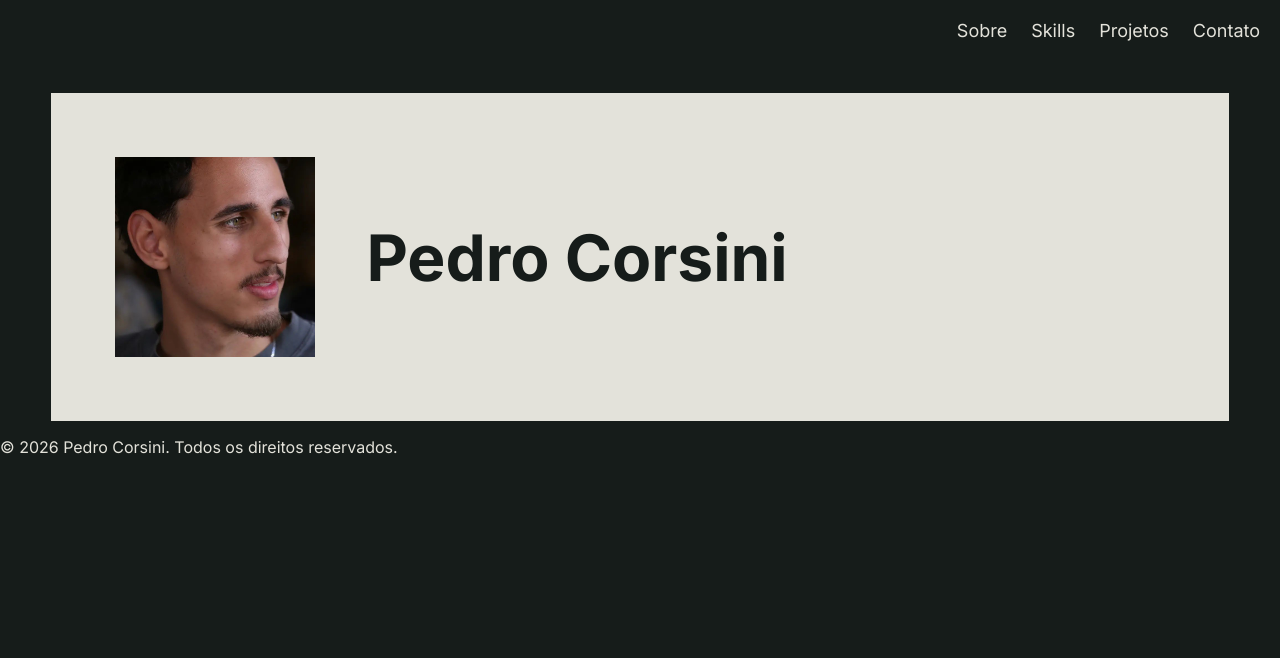
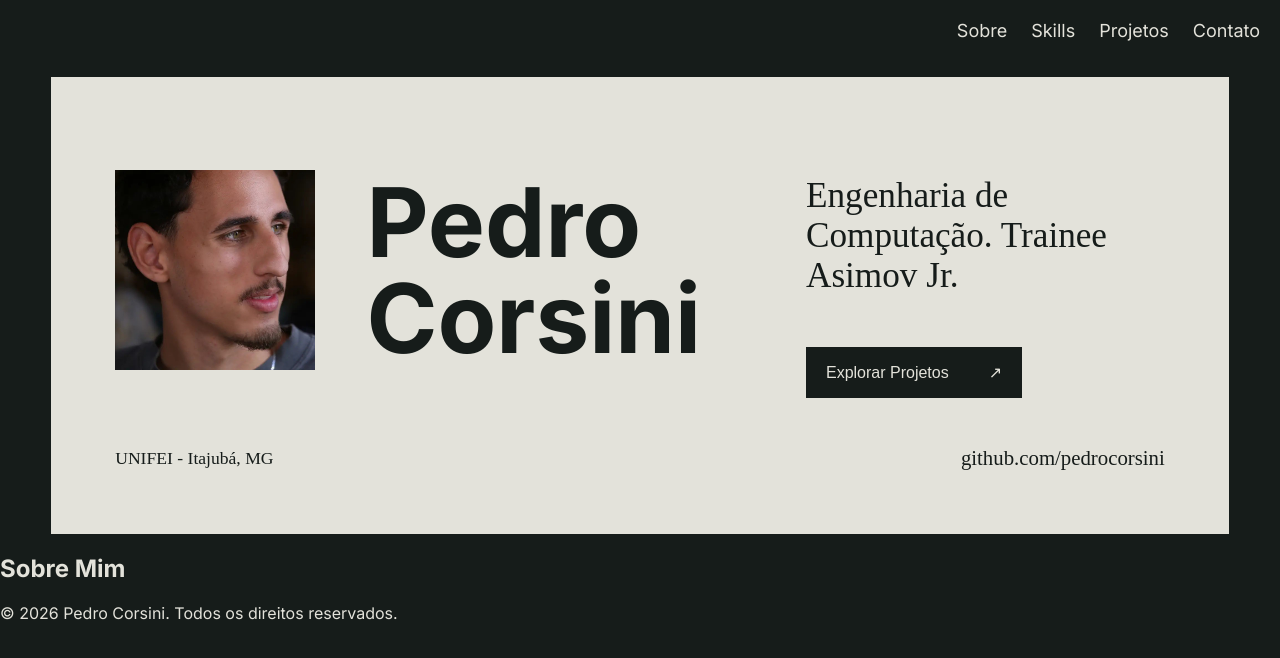
Before and after one commit to pedrocorsini/capacitacao-asimov-corsini, a plain HTML site: page semana-02-html-css/portifolio/index.html in a window 1280 px wide. Drawn offline with Linux system fonts and the light colour scheme.

Commit message:
feat(home): finish home section

```diff
--- a/semana-02-html-css/portifolio/assets/css/style.css
+++ b/semana-02-html-css/portifolio/assets/css/style.css
@@ -51,15 +51,16 @@ nav a:focus-visible {
 
 #home {
     display: grid;
-    grid-template-columns: 200px minmax(0, 1fr);
+    grid-template-columns: 200px auto 1fr;
     align-items: center;
-    gap: clamp(1.5rem, 4vw, 4rem);
+    column-gap: clamp(1.5rem, 4vw, 4rem);
+    row-gap: 0;
 
     background-color: var(--color-ink);
     color: var(--color-bg);
 
     padding: clamp(1.5rem, 5vw, 4rem);
-    margin-top: 2rem;
+    margin-top: 1rem;
 }
 
 #home img {
@@ -69,24 +70,80 @@ nav a:focus-visible {
     /* border-radius: 50%; */
 }
 
-#home h1 {
-    font-size: clamp(2rem, 5vw, 4rem);
+#home h1,
+#home .foot,
+#home .course {
+    margin: 0;
 }
 
+#home h1 {
+    font-size: clamp(3rem, 8vw, 6rem);
+    max-width: 6ch;
+    line-height: 1;
+}
+
+#home .foot{
+    font-size: clamp(1rem, 2vw, 1.1rem);
+    font-family: 'Times New Roman', Times, serif;
+    margin-top: 3rem;
+}
+
+#home .description{
+    font-size: clamp(2rem, 64vw, 2.2rem);
+    font-family: 'Times New Roman', Times, serif;
+    justify-self: end;
+    margin-right: 3rem;
+}
 
 #home.container {
     box-sizing: border-box;
     width: calc(100% - clamp(1rem, 4vw, 4rem) * 2);
-    max-width: 1200px;
+    max-width: 1400px;
     margin-inline: auto;
+}
+
+#home .button{
+    display: inline-flex;
+    align-items: center;
+    justify-content: space-between;
+    gap: 2.5rem;
+    margin-top: 1rem;
+    padding: 1rem 1.25rem;
+    background: var(--color-bg);
+    color: var(--color-ink);
+    font-family: var(--font-heading);
+    font-size: 1rem;
+    text-decoration: none;
+    transition: transform .2s ease;
+    grid-column: 3;
+}
+
+#home .button:hover {
+  transform: translateY(-3px);
+}
+
+#home .button:active {
+  transform: translateY(0);
+}
+
+
+#home .github{
+    font-size: clamp(1.3rem, 2vw, 1.1rem);
+    font-family: 'Times New Roman', Times, serif;
+    margin-top: 3rem;
+    grid-column: 3;
+    justify-self: end;
+    text-decoration: none;
+    color: var(--color-bg);
+}
+
+#home .github:hover{
+    text-decoration: underline;
+    text-underline-offset: 5px;
 }
 
 body {
     margin: 0;
-}
-
-#home {
-    margin-inline: clamp(1rem, 4vw, 4rem);
 }
 
 @media (max-width: 600px) {
--- a/semana-02-html-css/portifolio/index.html
+++ b/semana-02-html-css/portifolio/index.html
@@ -26,6 +26,17 @@
     <section id="home" class="container">
       <img src="assets/images/corsini_square.jpg" alt="Pedro Corsini">
       <h1>Pedro Corsini</h1>
+      <div>
+        <p class="description">Engenharia de Computação. Trainee Asimov Jr.</p>
+        <a class="button" href="#projetos">Explorar Projetos <span aria-hidden="true">↗</span></a>
+      </div>
+      <p class="foot">UNIFEI - Itajubá, MG</p>
+      <a class="github" href="https://github.com/pedrocorsini" target="_blank" rel="noopener noreferrer">github.com/pedrocorsini</a>
+
+    </section>
+
+    <section id="sobre" class="container">
+      <h2>Sobre Mim</h2>
     </section>
   </main>
 
```
